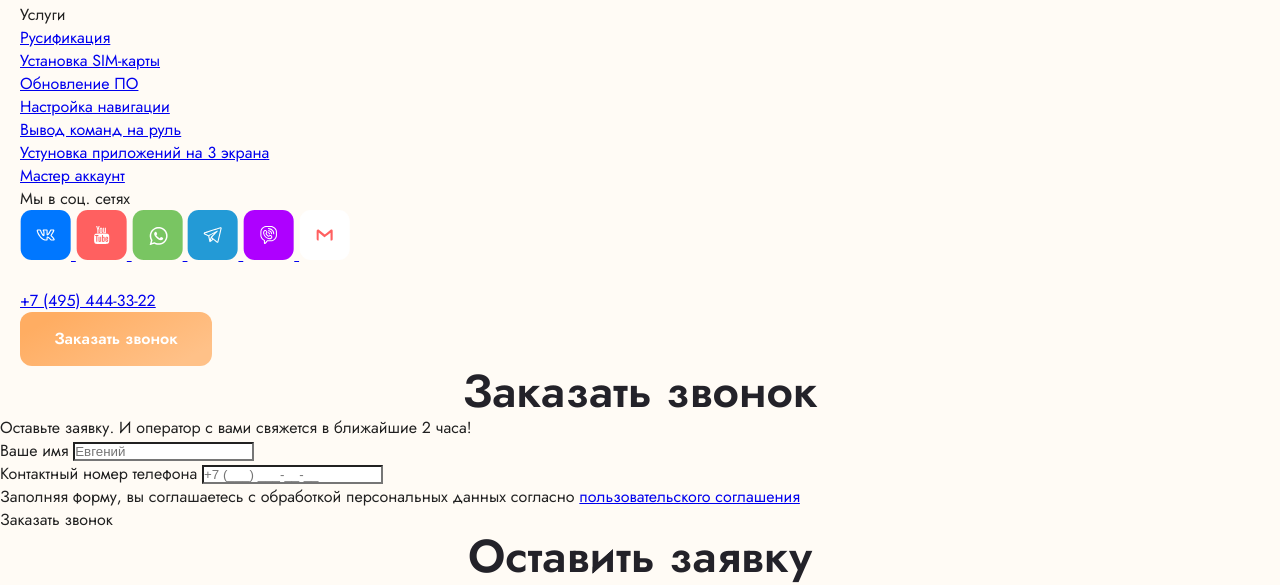
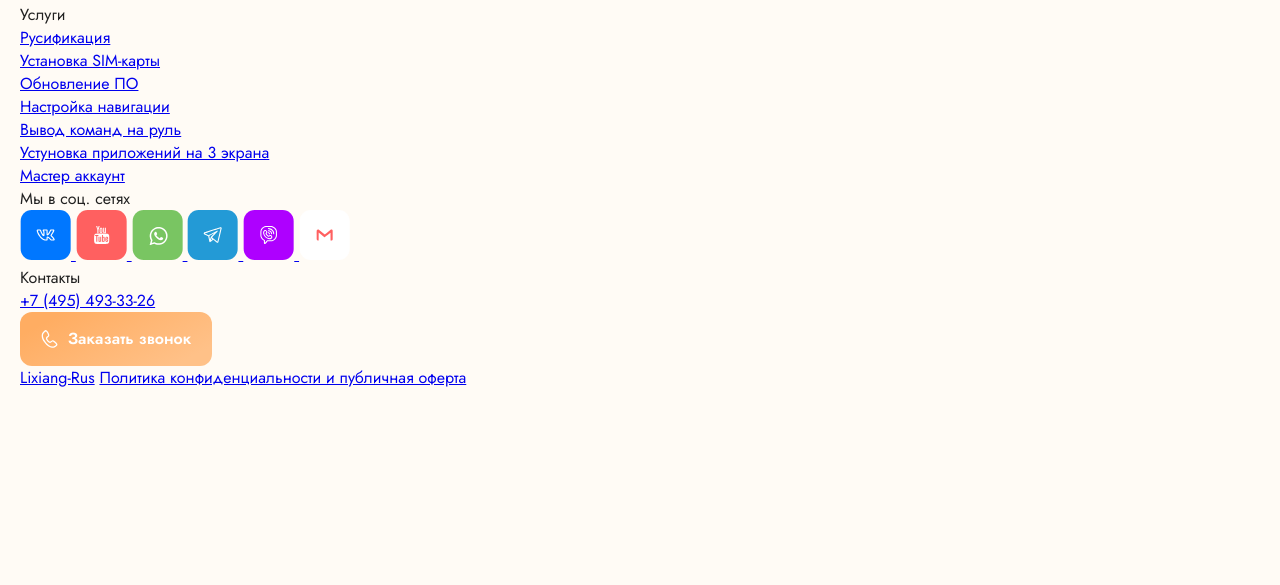
Before and after one commit to ART89-prog/lixiang, a plain HTML site: page index.html in a window 1280 px wide. Shown: the part 2914-3499 px from the top of the page. After the commit the page ends 3303 px from the top, so only its background shows below. Drawn offline with nearby package versions, Linux system fonts and the light colour scheme; a script that the page names is missing.

Commit message:
fhtujkghjkghbjkgh

```diff
--- a/index.html
+++ b/index.html
@@ -260,6 +260,7 @@
 
 		<footer>
 			<div class="cont">
+				<div class="footer_top">
 					<a href="index.html" class="footer_logo">
 						<img src="images/logo-footer.svg" alt="">
 					</a>
@@ -314,15 +315,20 @@
 						</div>
 					</div>
 					<div class="footer_contacts">
-					<div class="footer_contacts-soc">
-						<a href="https://t.me/" target="_blank"><img src="images/footer_tg.svg" alt=""></a>
-						<a href=":https://wa.me/74954443322" target="_blank"><img src="images/footer_whats.svg"
-								alt=""></a>
-					</div>
-					<a href="tel:74954443322" class="footer_contacts-phone">+7 (495) 444-33-22</a>
+						<div class="footer-title">Контакты</div>
+						<div class="footer_contacts-wrap">
+							<a href="tel:74954933326" class="footer_contacts-phone">+7 (495) 493-33-26</a>
 							<button class="modal_link btn_callback" data-content="#modal_callback">
+								<img src="images/phone.svg" alt="">
 								<span>Заказать звонок</span>
 							</button>
+						</div>
+					</div>
+				</div>
+
+				<div class="footer_bottom">
+					<a href="#" class="footer_bottom-logo">Lixiang-Rus</a>
+					<a href="#" class="footer_bottom-politic">Политика конфиденциальности и публичная оферта</a>
 				</div>
 			</div>
 		</footer>
@@ -339,7 +345,7 @@
 
 
 
-	<section class="modal" id="modal_callback">
+	<!-- <section class="modal" id="modal_callback">
 		<div class="modal_title title">Заказать звонок</div>
 		<div class="modal_text">Оставьте заявку. И оператор с вами свяжется в ближайшие 2 часа!</div>
 		<form>
@@ -404,7 +410,7 @@
 		<div class="modal_title title">Спасибо!</div>
 		<div class="modal_text">Ваша заявка отправлена!</div>
 		<div class="modal_desc">Мы с вами свяжемся<br> в ближайшее время.</div>
-	</section>
+	</section> -->
 
 
 
```
Lines whose indentation alone changed are shown as unchanged.
